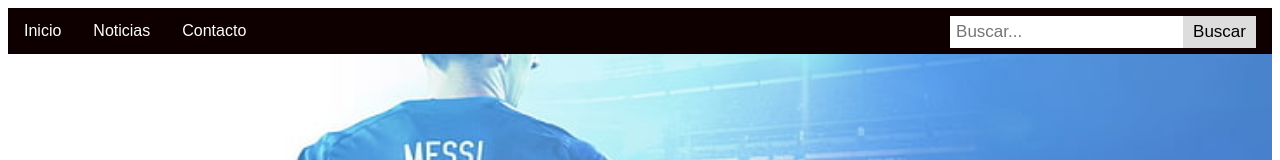
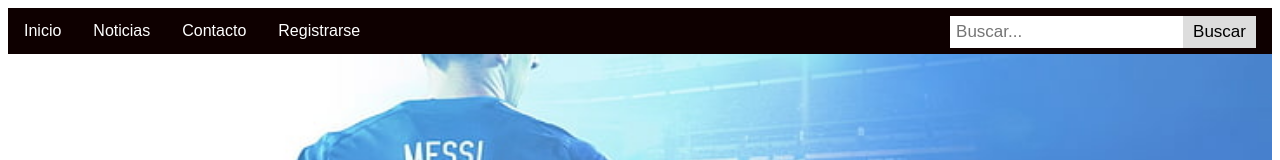
Before and after one commit to AlenO7/ActiveShoes, a plain HTML site: page index.html in a window 1280 px wide. Shown: the top 160 px of the page. Drawn offline with Linux system fonts and the light colour scheme.

Commit message:
Agregar boton registrar

```diff
--- a/index.html
+++ b/index.html
@@ -13,10 +13,12 @@
   <a href="#home">Inicio</a>
   <a href="#news">Noticias</a>
   <a href="#contact">Contacto</a>
+  <a href="#contact">Registrarse</a>
   <div class="search-container">
     <form action="/search">
       <input type="text" placeholder="Buscar..." name="search">
       <button type="submit">Buscar</button>
+
     </form>
   </div>
 </div>
```
